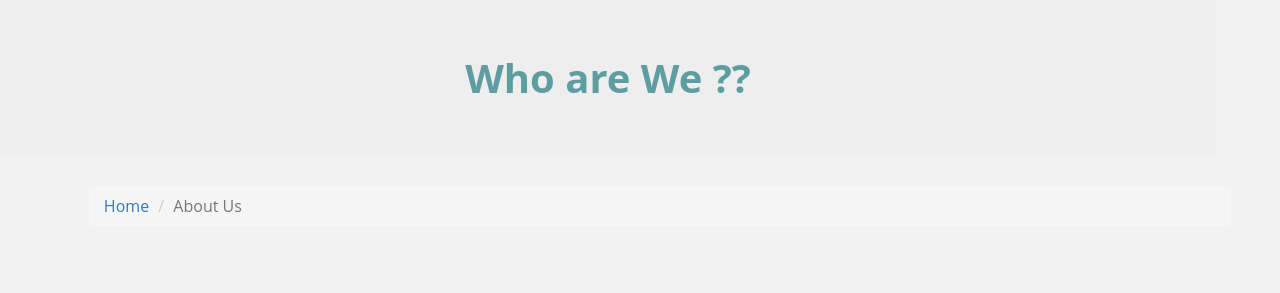
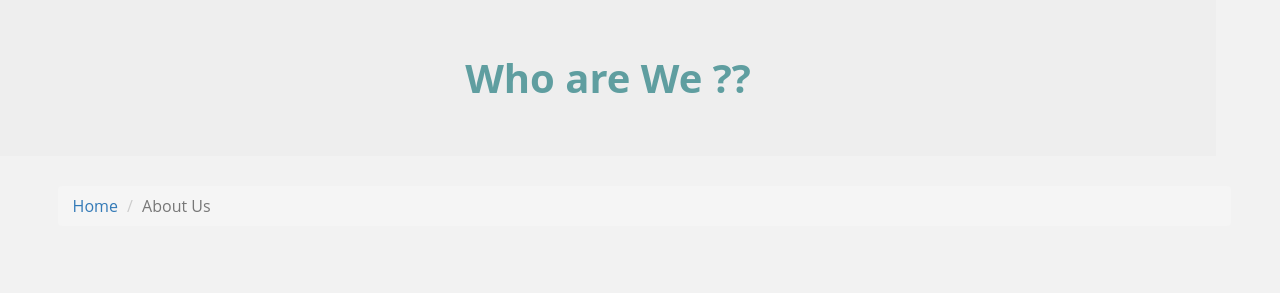
Before and after one commit to hrugved06/Waste-Management-Fixathon, a plain HTML site: page Contact.html in a window 1280 px wide. Shown: the top 293 px of the page. Drawn offline with nearby package versions, Linux system fonts and the light colour scheme.

Commit message:
Margins setting

```diff
--- a/Contact.html
+++ b/Contact.html
@@ -18,7 +18,7 @@
         </div>
     </div>
     <div class="row my-breadcrumb">
-        <ol class="col-6 breadcrumb col-md-offset-1">
+        <ol class="col-6 breadcrumb col-md-offset">
             <li class="breadcrumb-item"><a href="./index.html">Home</a></li>
             <li class="breadcrumb-item active">About Us</li>
         </ol>
--- a/Resources/contact.css
+++ b/Resources/contact.css
@@ -36,3 +36,8 @@ body {
     font-weight: bold;
     margin-bottom: 30px;
 }
+
+.my-breadcrumb {
+    margin-top: 0px;
+    margin-left: 4.5vw;
+}
```
